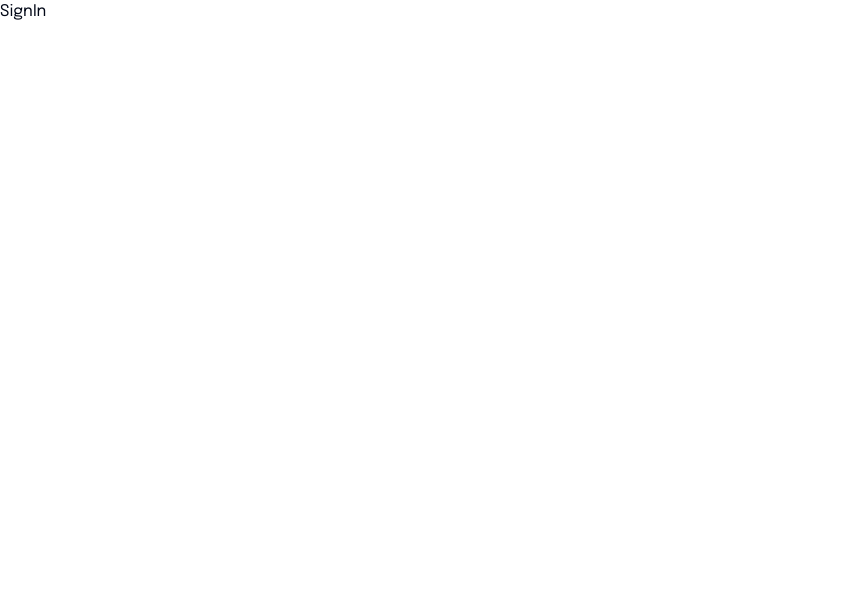
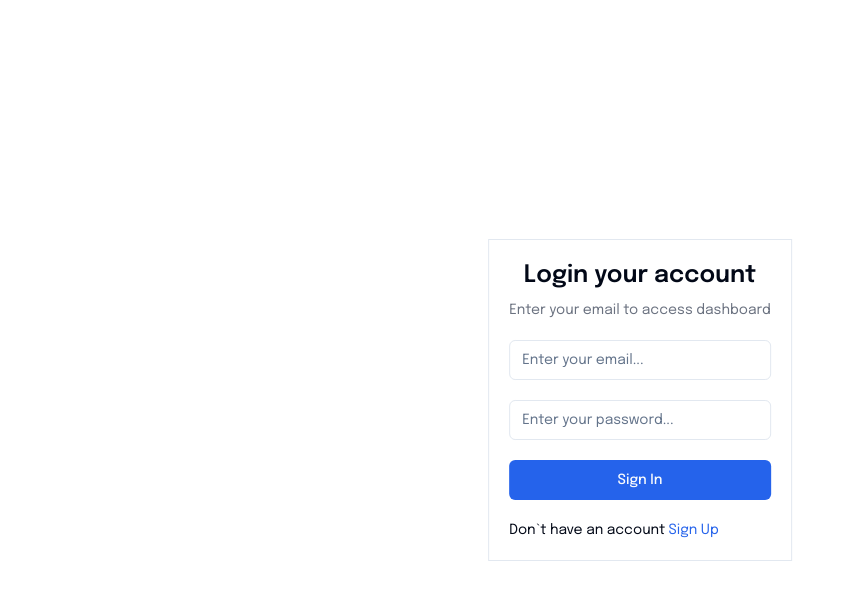
Before and after one commit to zulmarij/bwa-job-hunt, a Next.js app: page /auth/signin in a window 1280 px wide. Shown: the top 600 px of the page, without its empty margins (0-855 px from the left). Built offline with nearby package versions, Linux system fonts and the light colour scheme.

Commit message:
slicing sign in page

```diff
--- a/src/app/(auth)/auth/signin/page.tsx
+++ b/src/app/(auth)/auth/signin/page.tsx
@@ -1,15 +1,93 @@
+"use client";
+
+import { Button } from "@/components/ui/button";
+import {
+  Form,
+  FormControl,
+  FormField,
+  FormItem,
+  FormMessage,
+} from "@/components/ui/form";
+import { Input } from "@/components/ui/input";
+import { signInFormSchema } from "@/lib/form-schema";
+import { zodResolver } from "@hookform/resolvers/zod";
 import { Metadata } from "next";
+import Link from "next/link";
 import { FC } from "react";
+import { useForm } from "react-hook-form";
+import { z } from "zod";
 
 interface SignInProps {}
 
 export const metadata: Metadata = {
-  title: "Sign In",
+  title: "Sign Up",
   description: "Generated by create next app",
 };
 
 const SignIn: FC<SignInProps> = ({}) => {
-  return <div>SignIn</div>;
+  const form = useForm<z.infer<typeof signInFormSchema>>({
+    resolver: zodResolver(signInFormSchema),
+  });
+
+  const onSubmit = (value: z.infer<typeof signInFormSchema>) => {
+    console.log(value);
+  };
+
+  return (
+    <div className="relative w-full h-screen">
+      <div className="absolute top-1/2 left-1/2 -translate-x-1/2 -translate-y-1/2">
+        <div className="border border-border p-5">
+          <div className="font-semibold text-center text-2xl mb-2">
+            Login your account
+          </div>
+          <div className="text-sm text-gray-500">
+            Enter your email to access dashboard
+          </div>
+
+          <Form {...form}>
+            <form
+              onSubmit={form.handleSubmit(onSubmit)}
+              className="mt-5 space-y-5"
+            >
+              <FormField
+                control={form.control}
+                name="email"
+                render={({ field }) => (
+                  <FormItem>
+                    <FormControl>
+                      <Input placeholder="Enter your email..." {...field} />
+                    </FormControl>
+                    <FormMessage />
+                  </FormItem>
+                )}
+              />
+              <FormField
+                control={form.control}
+                name="password"
+                render={({ field }) => (
+                  <FormItem>
+                    <FormControl>
+                      <Input placeholder="Enter your password..." {...field} />
+                    </FormControl>
+                    <FormMessage />
+                  </FormItem>
+                )}
+              />
+
+              <Button className="w-full">Sign In</Button>
+
+              <div className="text-sm">
+                Don`t have an account{" "}
+                <Link href="/signup" className="text-primary">
+                  Sign Up
+                </Link>
+              </div>
+            </form>
+          </Form>
+        </div>
+      </div>
+    </div>
+  );
 };
 
 export default SignIn;
--- a/src/lib/form-schema.ts
+++ b/src/lib/form-schema.ts
@@ -70,3 +70,10 @@
   instagram: z.string({ required_error: "Instagram is required" }),
   linkedin: z.string({ required_error: "Linkedin is required" }),
 });
+
+export const signInFormSchema = z.object({
+  email: z
+    .string({ required_error: "Email is required" })
+    .email({ message: "Email is not valid" }),
+  password: z.string({ required_error: "Password is required" }),
+});
```
